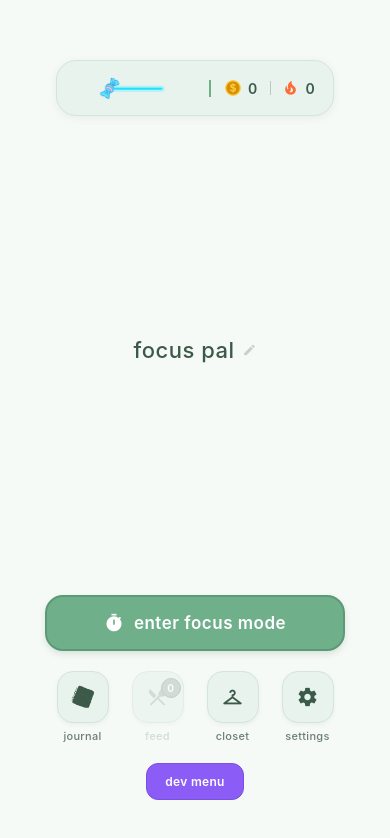
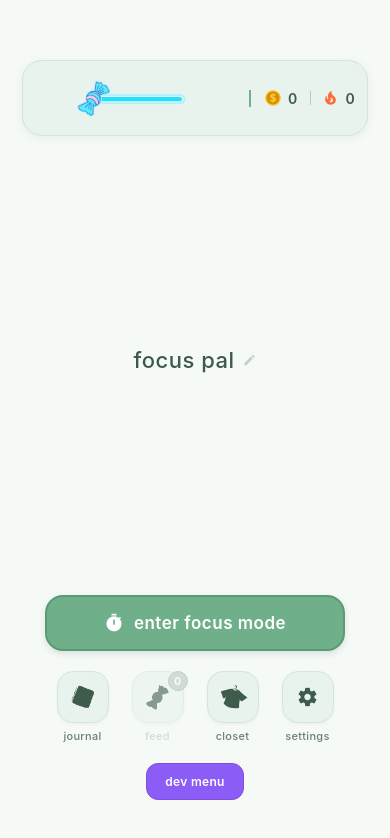
Before and after one commit to suaviloquence/domo, a React Native app: screen /Home in a window 390 px wide. Shown: the top 838 px of the page. Built offline with nearby package versions, Linux system fonts and the light colour scheme.

Commit message:
more polishes

```diff
--- a/src/components/PetDisplay.tsx
+++ b/src/components/PetDisplay.tsx
@@ -43,18 +43,32 @@ export default function PetDisplay({
 
   return (
     <View style={[styles.wrap, { width: size, height: size }, imageStyle]}>
+      {!isSad ? (
+        <>
+          {!eq && (
             <Image
               source={baseImg}
               style={styles.layer}
-        accessibilityLabel={isSad ? 'Your sad pet' : 'Your pet'}
+              accessibilityLabel="Your pet"
             />
+          )}
 
           {eq.shoes && (
             <Image source={findItemImg(eq.shoes)} style={styles.layer} />
           )}
-      {eq.hat && <Image source={findItemImg(eq.hat)} style={styles.layer} />}
+          {eq.hat && (
+            <Image source={findItemImg(eq.hat)} style={styles.layer} />
+          )}
           {eq.glasses && (
             <Image source={findItemImg(eq.glasses)} style={styles.layer} />
+          )}
+        </>
+      ) : (
+        <Image
+          source={baseImg}
+          style={styles.layer}
+          accessibilityLabel={'Your sad pet'}
+        />
       )}
     </View>
   );
--- a/src/components/TimerModal.tsx
+++ b/src/components/TimerModal.tsx
@@ -12,17 +12,16 @@ import {
 } from 'react-native';
 import MaterialIcons from 'react-native-vector-icons/MaterialIcons';
 
-// Pastel latte palette
-const palette = {
-  base: '#FFF7ED', // Latte base
-  pink: '#FFD6EC', // Accent, buttons, highlights
-  yellow: '#FFFACD', // Journal button, icons
-  blue: '#D6F0FF', // Info, secondary backgrounds
-  green: '#DFFFE0', // Success, hunger meter
-  purple: '#E6E6FF', // Happiness meter, accents
-  orange: '#FFE5B4', // Food meter
-  brown: '#EAD7C2', // Borders, text, latte accent
-  gray: '#F3F3F3', // Card backgrounds, containers
+// App theme colors matching the rest of the app
+const theme = {
+  primary: '#6FAF8A', // Primary green for buttons, accents
+  primaryDark: '#5A9A75', // Darker green for borders
+  background: '#F6FAF7', // Main background
+  cardBackground: '#E7F3EC', // Card/container backgrounds
+  border: '#D4E5DA', // Borders
+  textPrimary: '#3C5A49', // Primary text
+  textSecondary: '#6B7D73', // Secondary text
+  white: '#FFFFFF', // White text
 };
 
 interface TimerModalProps {
@@ -67,7 +66,7 @@ const TimerModal: FC<TimerModalProps> = ({ visible, onStart, onCancel }) => {
         style={styles.centeredView}
       >
         <View style={styles.modalView}>
-          <MaterialIcons name="timer" size={44} color={palette.pink} />
+          <MaterialIcons name="timer" size={44} color={theme.primary} />
           <Text style={styles.modalTitle}>Set a Timer</Text>
           <View style={styles.timeRow}>
             <View style={styles.timeInputContainer}>
@@ -78,7 +77,7 @@ const TimerModal: FC<TimerModalProps> = ({ visible, onStart, onCancel }) => {
                 value={minutes}
                 onChangeText={setMinutes}
                 maxLength={2}
-                placeholderTextColor={palette.brown}
+                placeholderTextColor={theme.textSecondary}
               />
               <Text style={styles.timeLabel}>min</Text>
             </View>
@@ -91,7 +90,7 @@ const TimerModal: FC<TimerModalProps> = ({ visible, onStart, onCancel }) => {
                 value={seconds}
                 onChangeText={setSeconds}
                 maxLength={2}
-                placeholderTextColor={palette.brown}
+                placeholderTextColor={theme.textSecondary}
               />
               <Text style={styles.timeLabel}>sec</Text>
             </View>
@@ -103,7 +102,7 @@ const TimerModal: FC<TimerModalProps> = ({ visible, onStart, onCancel }) => {
             onChangeText={setGoal}
             multiline
             maxLength={80}
-            placeholderTextColor={palette.brown}
+            placeholderTextColor={theme.textSecondary}
           />
           <View style={styles.buttonsRow}>
             <TouchableOpacity
@@ -131,28 +130,28 @@ const styles = StyleSheet.create({
   centeredView: {
     flex: 1,
     justifyContent: 'center',
-    backgroundColor: 'rgba(0,0,0,0.5)',
+    backgroundColor: 'rgba(60, 90, 73, 0.4)',
     paddingHorizontal: 20,
   },
   modalView: {
-    backgroundColor: palette.base,
+    backgroundColor: theme.cardBackground,
     borderRadius: 20,
     padding: 28,
     elevation: 8,
     alignItems: 'center',
-    shadowColor: palette.pink,
+    shadowColor: theme.primary,
     shadowOffset: { width: 0, height: 4 },
     shadowOpacity: 0.18,
     shadowRadius: 12,
     borderWidth: 2,
-    borderColor: palette.brown,
+    borderColor: theme.border,
   },
   modalTitle: {
     fontSize: 22,
     fontWeight: '700',
     marginBottom: 18,
     textAlign: 'center',
-    color: palette.pink,
+    color: theme.primary,
   },
   timeRow: {
     flexDirection: 'row',
@@ -163,30 +162,30 @@ const styles = StyleSheet.create({
     alignItems: 'center',
   },
   timeInput: {
-    borderColor: palette.pink,
+    borderColor: theme.primary,
     borderWidth: 2,
     borderRadius: 10,
     padding: 8,
     width: 48,
     fontSize: 20,
     textAlign: 'center',
-    backgroundColor: palette.yellow,
+    backgroundColor: theme.background,
     marginBottom: 2,
-    color: palette.brown,
+    color: theme.textPrimary,
   },
   timeLabel: {
     fontSize: 12,
-    color: palette.brown,
+    color: theme.textPrimary,
     marginTop: -2,
   },
   colon: {
     fontSize: 28,
     fontWeight: 'bold',
     marginHorizontal: 6,
-    color: palette.pink,
+    color: theme.primary,
   },
   goalInput: {
-    borderColor: palette.pink,
+    borderColor: theme.primary,
     borderWidth: 1.5,
     borderRadius: 12,
     padding: 12,
@@ -194,9 +193,9 @@ const styles = StyleSheet.create({
     fontSize: 16,
     minHeight: 48,
     width: 220,
-    backgroundColor: palette.gray,
+    backgroundColor: theme.cardBackground,
     textAlignVertical: 'top',
-    color: palette.brown,
+    color: theme.textPrimary,
   },
   buttonsRow: {
     flexDirection: 'row',
@@ -205,24 +204,28 @@ const styles = StyleSheet.create({
     marginTop: 6,
   },
   cancelButton: {
-    backgroundColor: palette.brown,
+    backgroundColor: theme.textSecondary,
     paddingVertical: 12,
     paddingHorizontal: 28,
     borderRadius: 12,
     flex: 1,
     marginRight: 10,
     elevation: 2,
+    borderWidth: 1.5,
+    borderColor: '#5A6B63',
   },
   startButton: {
-    backgroundColor: palette.pink,
+    backgroundColor: theme.primary,
     paddingVertical: 12,
     paddingHorizontal: 28,
     borderRadius: 12,
     flex: 1,
     elevation: 2,
+    borderWidth: 2,
+    borderColor: theme.primaryDark,
   },
   buttonText: {
-    color: palette.base,
+    color: theme.white,
     fontWeight: '700',
     textAlign: 'center',
     fontSize: 16,
--- a/src/screens/HomeScreen.tsx
+++ b/src/screens/HomeScreen.tsx
@@ -18,6 +18,8 @@ import HungerBar from '../components/HungerBar';
 
 const coinIcon = require('../assets/coin.png');
 const journalIcon = require('../assets/journal.png');
+const closetIcon = require('../assets/closet.png');
+const foodIcon = require('../assets/food.png');
 
 const NAME_KEY = 'petName';
 const BUTTON_WIDTH = 300;
@@ -67,12 +69,16 @@ export default function HomeScreen({ navigation }: any) {
         <View style={styles.statusPill}>
           {/* Left: Hunger */}
           <View style={styles.hungerSection}>
-            <HungerBar hunger={hunger} width={120} height={30} />
+            <HungerBar hunger={hunger} width={200} height={50} />
           </View>
 
           {/* Right: Coins & Streak with accent border */}
           <View style={styles.statsSection}>
-            <Image source={coinIcon} style={styles.coinIcon} />
+            <Image
+              source={coinIcon}
+              style={styles.coinIcon}
+              resizeMode="contain"
+            />
             <Text style={styles.statText}>{coins}</Text>
             <View style={styles.statDivider} />
             <MaterialIcons
@@ -144,7 +150,11 @@ export default function HomeScreen({ navigation }: any) {
             activeOpacity={0.7}
           >
             <View style={styles.iconButtonInner}>
-              <Image source={journalIcon} style={styles.iconButtonImage} />
+              <Image
+                source={journalIcon}
+                style={styles.iconButtonImage}
+                resizeMode="contain"
+              />
             </View>
             <Text style={styles.iconButtonLabel}>journal</Text>
           </TouchableOpacity>
@@ -160,10 +170,10 @@ export default function HomeScreen({ navigation }: any) {
           >
             <View style={styles.iconButtonInner}>
               <View style={styles.foodIconContainer}>
-                <MaterialIcons
-                  name="restaurant-menu"
-                  size={22}
-                  color={food <= 0 || hunger >= 5 ? '#B8C9BD' : '#3C5A49'}
+                <Image
+                  source={foodIcon}
+                  style={styles.iconButtonImage}
+                  resizeMode="contain"
                 />
                 <View
                   style={[
@@ -191,7 +201,12 @@ export default function HomeScreen({ navigation }: any) {
             activeOpacity={0.7}
           >
             <View style={styles.iconButtonInner}>
-              <MaterialIcons name="checkroom" size={22} color="#3C5A49" />
+              <Image
+                source={closetIcon}
+                style={styles.iconButtonImage}
+                resizeMode="contain"
+                renderingMode="original"
+              />
             </View>
             <Text style={styles.iconButtonLabel}>closet</Text>
           </TouchableOpacity>
@@ -290,7 +305,7 @@ const styles = StyleSheet.create({
   /* Top Status Bar */
   topBar: {
     paddingTop: 60,
-    paddingHorizontal: 20,
+    // paddingHorizontal: 20,
     alignItems: 'center',
   },
   statusPill: {
@@ -299,7 +314,7 @@ const styles = StyleSheet.create({
     backgroundColor: '#E7F3EC',
     borderRadius: 20,
     paddingVertical: 12,
-    paddingHorizontal: 18,
+    paddingHorizontal: 12,
     borderWidth: 1.5,
     borderColor: '#D4E5DA',
     shadowColor: '#3C5A49',
@@ -423,6 +438,7 @@ const styles = StyleSheet.create({
     width: 36,
     height: 36,
     tintColor: '#3C5A49',
+    // tintColor: '#00000000', // transparent but blocks inherited tint
   },
   iconButtonInner: {
     width: 52,
@@ -438,6 +454,8 @@ const styles = StyleSheet.create({
     shadowOpacity: 0.06,
     shadowRadius: 4,
     elevation: 2,
+    tintColor: null,
+    opacity: 0.99,
   },
   iconButtonDisabled: {
     opacity: 0.6,
@@ -459,7 +477,8 @@ const styles = StyleSheet.create({
     position: 'absolute',
     top: -8,
     right: -12,
-    backgroundColor: '#FF6B35',
+    backgroundColor: '#3C5A49',
+    borderColor: '#A0B5A8',
     borderRadius: 10,
     minWidth: 20,
     height: 20,
@@ -467,7 +486,6 @@ const styles = StyleSheet.create({
     justifyContent: 'center',
     paddingHorizontal: 5,
     borderWidth: 1.5,
-    borderColor: '#E55A28',
   },
   foodBadgeDisabled: {
     backgroundColor: '#B8C9BD',
```
Also changed, not shown: 2 other files (tests, documents, lock files or other folders). Lines whose indentation alone changed are shown as unchanged.
